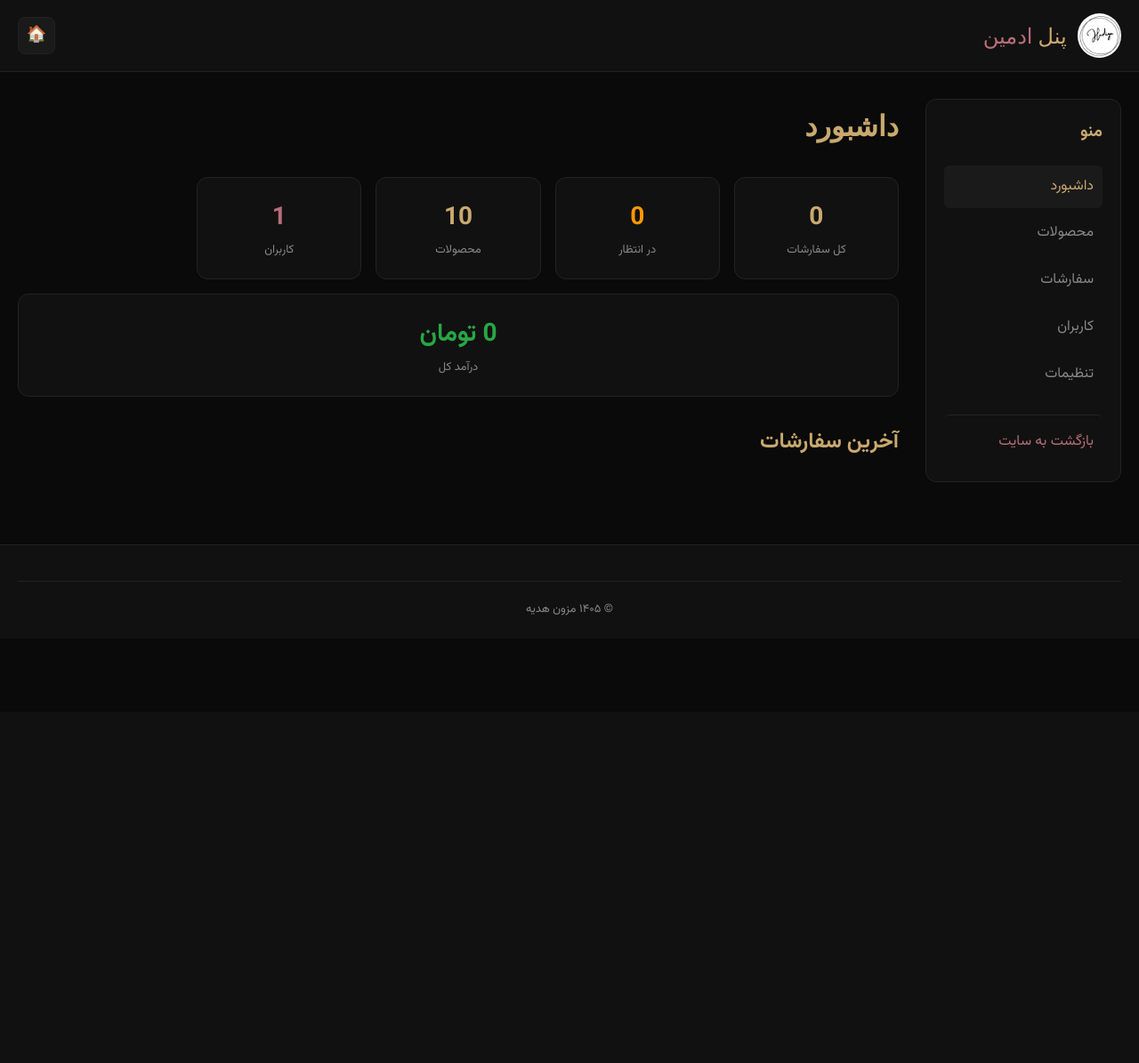
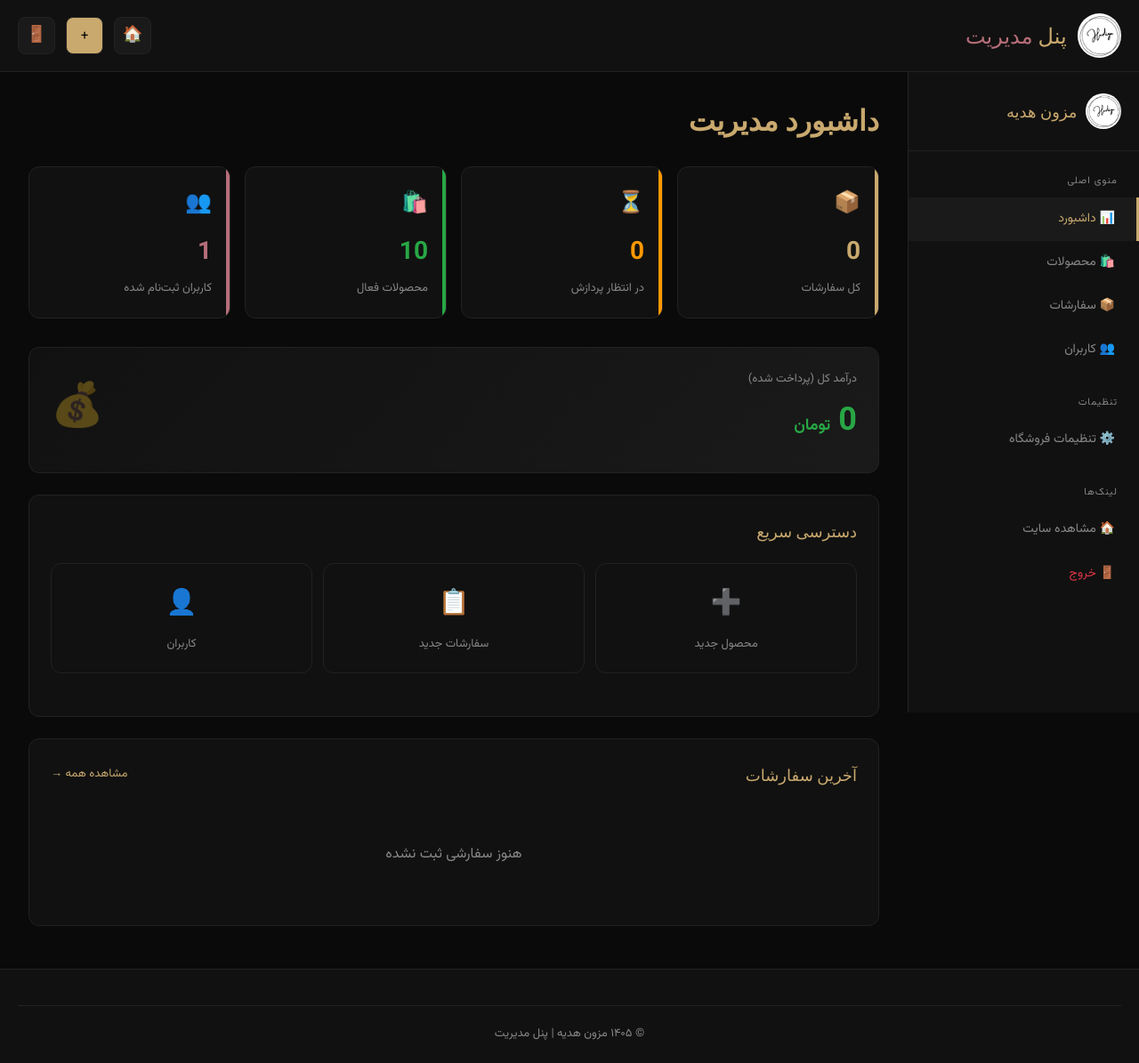
Before and after one commit to matinhermes/mazoun-hediye, a Flask app: page /admin in a window 1280 px wide. Shown: the whole page at 89% size. Before the commit the page ends 692 px from the top, so only its background shows below. Run offline with Flask 3, Linux system fonts and the light colour scheme; the visitor is signed in with stand-in values (Sample User, id 1); data comes from the database, SQL or seed files in the repository; data that the repository does not hold is empty.

Commit message:
fix: لگو در صفحه اصلی + داشبورد ادمین حرفه‌ای

```diff
--- a/templates/admin/dashboard.html
+++ b/templates/admin/dashboard.html
@@ -1,23 +1,138 @@
-<!DOCTYPE html><html lang="fa" dir="rtl"><head><meta charset="UTF-8"><meta name="viewport" content="width=device-width, initial-scale=1.0"><title>داشبورد | ادمین</title><link href="https://fonts.googleapis.com/css2?family=Playfair+Display:wght@400;600;700&family=Vazirmatn:wght@300;400;500;600;700&display=swap" rel="stylesheet"><link rel="stylesheet" href="/static/css/style.css"></head><body>
-<header class="header"><div class="container"><div class="header-inner"><a href="/" class="logo"><img src="/static/images/logo.jpg" alt="مزون هدیه"><div class="logo-text">پنل <span>ادمین</span></div></a><div class="header-actions"><a href="/" class="hdr-btn" title="سایت">🏠</a></div></div></div></header>
-<div class="container"><div style="display:grid;grid-template-columns:220px 1fr;gap:30px;padding:30px 0">
-<div style="background:var(--bg-card);border:1px solid var(--border);border-radius:12px;padding:20px">
-<h3 style="color:var(--primary);margin-bottom:20px">منو</h3>
-<a href="/admin" style="display:block;padding:10px;color:var(--primary);text-decoration:none;background:var(--bg-lighter);border-radius:6px;margin-bottom:4px">داشبورد</a>
-<a href="/admin/products" style="display:block;padding:10px;color:var(--text-sec);text-decoration:none;border-radius:6px;margin-bottom:4px">محصولات</a>
-<a href="/admin/orders" style="display:block;padding:10px;color:var(--text-sec);text-decoration:none;border-radius:6px;margin-bottom:4px">سفارشات</a>
-<a href="/admin/users" style="display:block;padding:10px;color:var(--text-sec);text-decoration:none;border-radius:6px;margin-bottom:4px">کاربران</a>
-<a href="/admin/settings" style="display:block;padding:10px;color:var(--text-sec);text-decoration:none;border-radius:6px;margin-bottom:4px">تنظیمات</a>
-<a href="/" style="display:block;padding:10px;color:var(--rose);text-decoration:none;border-radius:6px;margin-top:20px;border-top:1px solid var(--border);padding-top:16px">بازگشت به سایت</a></div>
-<div>{% with messages = get_flashed_messages(with_categories=true) %}{% if messages %}{% for cat, msg in messages %}<div class="flash flash-{{ cat }}">{{ msg }}</div>{% endfor %}{% endif %}{% endwith %}
-<h1 style="font-family:'Playfair Display',serif;color:var(--primary);margin-bottom:30px">داشبورد</h1>
-<div style="display:grid;grid-template-columns:repeat(auto-fit,minmax(180px,1fr));gap:16px;margin-bottom:30px">
-<div style="background:var(--bg-card);border:1px solid var(--border);border-radius:12px;padding:20px;text-align:center"><div style="font-size:28px;font-weight:700;color:var(--primary)">{{ stats.total_orders }}</div><div style="color:var(--text-sec);font-size:13px">کل سفارشات</div></div>
-<div style="background:var(--bg-card);border:1px solid var(--border);border-radius:12px;padding:20px;text-align:center"><div style="font-size:28px;font-weight:700;color:#ff9800">{{ stats.pending_orders }}</div><div style="color:var(--text-sec);font-size:13px">در انتظار</div></div>
-<div style="background:var(--bg-card);border:1px solid var(--border);border-radius:12px;padding:20px;text-align:center"><div style="font-size:28px;font-weight:700;color:var(--primary)">{{ stats.total_products }}</div><div style="color:var(--text-sec);font-size:13px">محصولات</div></div>
-<div style="background:var(--bg-card);border:1px solid var(--border);border-radius:12px;padding:20px;text-align:center"><div style="font-size:28px;font-weight:700;color:var(--rose)">{{ stats.total_users }}</div><div style="color:var(--text-sec);font-size:13px">کاربران</div></div>
-<div style="background:var(--bg-card);border:1px solid var(--border);border-radius:12px;padding:20px;text-align:center;grid-column:1/-1"><div style="font-size:28px;font-weight:700;color:#28a745">{{ "{:,}".format(stats.total_revenue) }} تومان</div><div style="color:var(--text-sec);font-size:13px">درآمد کل</div></div></div>
-<h2 style="color:var(--primary);margin-bottom:16px">آخرین سفارشات</h2>
-{% for o in recent_orders %}<a href="/admin/orders/{{ o.id }}" style="display:flex;justify-content:space-between;align-items:center;background:var(--bg-card);border:1px solid var(--border);border-radius:8px;padding:12px 16px;margin-bottom:8px;text-decoration:none;color:var(--text)"><div><strong>#{{ o.id }}</strong> - {{ o.full_name }}</div><div style="color:var(--primary)">{{ "{:,}".format(o.total_amount) }} تومان</div><div style="color:var(--text-sec);font-size:12px">{{ o.status }}</div></a>{% endfor %}
-</div></div></div>
-<footer class="footer"><div class="container"><div class="footer-bottom"><p>© ۱۴۰۵ مزون هدیه</p></div></div></footer></body></html>
+<!DOCTYPE html><html lang="fa" dir="rtl"><head>
+<meta charset="UTF-8"><meta name="viewport" content="width=device-width, initial-scale=1.0">
+<title>داشبورد ادمین | مزون هدیه</title>
+<link href="https://fonts.googleapis.com/css2?family=Playfair+Display:wght@400;600;700&family=Vazirmatn:wght@300;400;500;600;700&display=swap" rel="stylesheet">
+<link rel="stylesheet" href="/static/css/style.css">
+<style>
+.admin-layout{display:grid;grid-template-columns:260px 1fr;min-height:calc(100vh - 80px)}
+.sidebar{background:var(--bg-card);border-left:1px solid var(--border);padding:24px 0;position:sticky;top:80px;height:calc(100vh - 80px)}
+.sidebar-logo{padding:0 20px 24px;border-bottom:1px solid var(--border);margin-bottom:16px;display:flex;align-items:center;gap:10px}
+.sidebar-logo img{height:40px;border-radius:50%}
+.sidebar-logo span{font-family:'Playfair Display',serif;color:var(--primary);font-size:18px}
+.nav-item{display:flex;align-items:center;gap:12px;padding:12px 24px;color:var(--text-sec);text-decoration:none;font-size:14px;transition:.2s;border-right:3px solid transparent}
+.nav-item:hover{background:var(--bg-lighter);color:var(--text)}
+.nav-item.active{background:var(--bg-lighter);color:var(--primary);border-right-color:var(--primary)}
+.nav-section{padding:8px 24px;color:var(--text-sec);font-size:11px;text-transform:uppercase;letter-spacing:1px;margin-top:16px}
+.main-content{padding:24px 32px}
+.stats-grid{display:grid;grid-template-columns:repeat(4,1fr);gap:16px;margin-bottom:32px}
+.stat-card{background:var(--bg-card);border:1px solid var(--border);border-radius:12px;padding:20px;position:relative;overflow:hidden}
+.stat-card::before{content:'';position:absolute;top:0;right:0;width:4px;height:100%;border-radius:0 4px 4px 0}
+.stat-card:nth-child(1)::before{background:var(--primary)}
+.stat-card:nth-child(2)::before{background:#ff9800}
+.stat-card:nth-child(3)::before{background:var(--success)}
+.stat-card:nth-child(4)::before{background:var(--rose)}
+.stat-icon{font-size:24px;margin-bottom:8px}
+.stat-value{font-size:28px;font-weight:700;margin-bottom:4px}
+.stat-label{color:var(--text-sec);font-size:13px}
+.card{background:var(--bg-card);border:1px solid var(--border);border-radius:12px;padding:24px;margin-bottom:24px}
+.card-header{display:flex;justify-content:space-between;align-items:center;margin-bottom:20px}
+.card-title{font-family:'Playfair Display',serif;font-size:18px;color:var(--primary)}
+.table{width:100%;border-collapse:collapse}
+.table th{padding:12px 16px;text-align:right;color:var(--text-sec);font-size:12px;text-transform:uppercase;letter-spacing:1px;border-bottom:1px solid var(--border);background:var(--bg-lighter)}
+.table td{padding:12px 16px;border-bottom:1px solid var(--border);font-size:14px}
+.table tr:hover{background:rgba(201,169,110,0.05)}
+.badge{padding:4px 10px;border-radius:20px;font-size:12px;font-weight:600}
+.badge-pending{background:rgba(255,152,0,0.15);color:#ff9800}
+.badge-shipped{background:rgba(201,169,110,0.15);color:var(--primary)}
+.badge-delivered{background:rgba(40,167,69,0.15);color:var(--success)}
+.btn-sm{padding:6px 14px;font-size:12px;border-radius:6px;text-decoration:none;display:inline-block}
+.btn-edit{background:rgba(201,169,110,0.15);color:var(--primary);border:1px solid var(--primary)}
+.btn-delete{background:rgba(220,53,69,0.15);color:var(--danger);border:1px solid var(--danger)}
+.btn-view{background:rgba(183,110,121,0.15);color:var(--rose);border:1px solid var(--rose)}
+.quick-actions{display:grid;grid-template-columns:repeat(3,1fr);gap:12px;margin-bottom:24px}
+.quick-action{background:var(--bg-card);border:1px solid var(--border);border-radius:12px;padding:20px;text-align:center;text-decoration:none;color:var(--text);transition:.2s}
+.quick-action:hover{border-color:var(--primary);transform:translateY(-2px)}
+.quick-action-icon{font-size:28px;margin-bottom:8px}
+.quick-action-text{font-size:13px;color:var(--text-sec)}
+.recent-order{display:flex;justify-content:space-between;align-items:center;padding:12px 0;border-bottom:1px solid var(--border)}
+.recent-order:last-child{border:none}
+.order-info{display:flex;align-items:center;gap:12px}
+.order-avatar{width:40px;height:40px;border-radius:50%;background:var(--bg-lighter);display:flex;align-items:center;justify-content:center;font-size:18px}
+.order-details{font-size:14px}
+.order-name{font-weight:600;margin-bottom:2px}
+.order-date{color:var(--text-sec);font-size:12px}
+.order-amount{color:var(--primary);font-weight:700}
+@media(max-width:992px){.admin-layout{grid-template-columns:1fr}.sidebar{display:none}.stats-grid{grid-template-columns:repeat(2,1fr)}}
+</style>
+</head><body>
+<header class="header"><div class="container"><div class="header-inner">
+<a href="/" class="logo"><img src="/static/images/logo.jpg" alt="مزون هدیه"><div class="logo-text">پنل <span>مدیریت</span></div></a>
+<div class="header-actions">
+<a href="/" class="hdr-btn" title="مشاهده سایت">🏠</a>
+<a href="/admin/products/add" class="hdr-btn" title="محصول جدید" style="background:var(--primary);color:#000">+</a>
+<a href="/logout" class="hdr-btn" title="خروج" style="color:var(--danger)">🚪</a>
+</div></div></div></header>
+
+<div class="admin-layout">
+<div class="sidebar">
+<div class="sidebar-logo"><img src="/static/images/logo.jpg" alt="مزون هدیه"><span>مزون هدیه</span></div>
+<div class="nav-section">منوی اصلی</div>
+<a href="/admin" class="nav-item active">📊 داشبورد</a>
+<a href="/admin/products" class="nav-item">🛍️ محصولات</a>
+<a href="/admin/orders" class="nav-item">📦 سفارشات</a>
+<a href="/admin/users" class="nav-item">👥 کاربران</a>
+<div class="nav-section">تنظیمات</div>
+<a href="/admin/settings" class="nav-item">⚙️ تنظیمات فروشگاه</a>
+<div class="nav-section">لینک‌ها</div>
+<a href="/" class="nav-item">🏠 مشاهده سایت</a>
+<a href="/logout" class="nav-item" style="color:var(--danger)">🚪 خروج</a>
+</div>
+
+<div class="main-content">
+{% with messages = get_flashed_messages(with_categories=true) %}{% if messages %}{% for cat, msg in messages %}<div class="flash flash-{{ cat }}">{{ msg }}</div>{% endfor %}{% endif %}{% endwith %}
+
+<h1 style="font-family:'Playfair Display',serif;color:var(--primary);margin-bottom:24px">داشبورد مدیریت</h1>
+
+<!-- Stats Cards -->
+<div class="stats-grid">
+<div class="stat-card"><div class="stat-icon">📦</div><div class="stat-value" style="color:var(--primary)">{{ stats.total_orders }}</div><div class="stat-label">کل سفارشات</div></div>
+<div class="stat-card"><div class="stat-icon">⏳</div><div class="stat-value" style="color:#ff9800">{{ stats.pending_orders }}</div><div class="stat-label">در انتظار پردازش</div></div>
+<div class="stat-card"><div class="stat-icon">🛍️</div><div class="stat-value" style="color:var(--success)">{{ stats.total_products }}</div><div class="stat-label">محصولات فعال</div></div>
+<div class="stat-card"><div class="stat-icon">👥</div><div class="stat-value" style="color:var(--rose)">{{ stats.total_users }}</div><div class="stat-label">کاربران ثبت‌نام شده</div></div>
+</div>
+
+<!-- Revenue Card -->
+<div class="card" style="background:linear-gradient(135deg,var(--bg-card),#1a1a1a)">
+<div style="display:flex;justify-content:space-between;align-items:center">
+<div><div style="color:var(--text-sec);font-size:13px;margin-bottom:4px">درآمد کل (پرداخت شده)</div><div style="font-size:36px;font-weight:700;color:var(--success)">{{ "{:,}".format(stats.total_revenue) }} <span style="font-size:18px">تومان</span></div></div>
+<div style="font-size:48px;opacity:0.3">💰</div>
+</div></div>
+
+<!-- Quick Actions -->
+<div class="card">
+<div class="card-header"><div class="card-title">دسترسی سریع</div></div>
+<div class="quick-actions">
+<a href="/admin/products/add" class="quick-action"><div class="quick-action-icon">➕</div><div class="quick-action-text">محصول جدید</div></a>
+<a href="/admin/orders?status=pending" class="quick-action"><div class="quick-action-icon">📋</div><div class="quick-action-text">سفارشات جدید</div></a>
+<a href="/admin/users" class="quick-action"><div class="quick-action-icon">👤</div><div class="quick-action-text">کاربران</div></a>
+</div></div>
+
+<!-- Recent Orders -->
+<div class="card">
+<div class="card-header">
+<div class="card-title">آخرین سفارشات</div>
+<a href="/admin/orders" style="color:var(--primary);font-size:13px;text-decoration:none">مشاهده همه →</a>
+</div>
+{% if recent_orders %}
+{% for o in recent_orders %}
+<div class="recent-order">
+<div class="order-info">
+<div class="order-avatar">👤</div>
+<div class="order-details">
+<div class="order-name">{{ o.full_name }}</div>
+<div class="order-date">{{ o.created_at }} | {{ o.phone }}</div>
+</div></div>
+<div style="display:flex;align-items:center;gap:16px">
+<span class="badge {% if o.status == 'pending' %}badge-pending{% elif o.status == 'shipped' %}badge-shipped{% else %}badge-delivered{% endif %}">{{ o.status }}</span>
+<span class="order-amount">{{ "{:,}".format(o.total_amount) }} تومان</span>
+<a href="/admin/orders/{{ o.id }}" class="btn-sm btn-view">مشاهده</a>
+</div></div>
+{% endfor %}
+{% else %}
+<div style="text-align:center;padding:40px;color:var(--text-sec)">هنوز سفارشی ثبت نشده</div>
+{% endif %}
+</div>
+
+</div></div>
+
+<footer class="footer" style="margin:0"><div class="container"><div class="footer-bottom"><p>© ۱۴۰۵ مزون هدیه | پنل مدیریت</p></div></div></footer></body></html>
```
Also changed, not shown: templates/index.html (+5 -3 lines).
